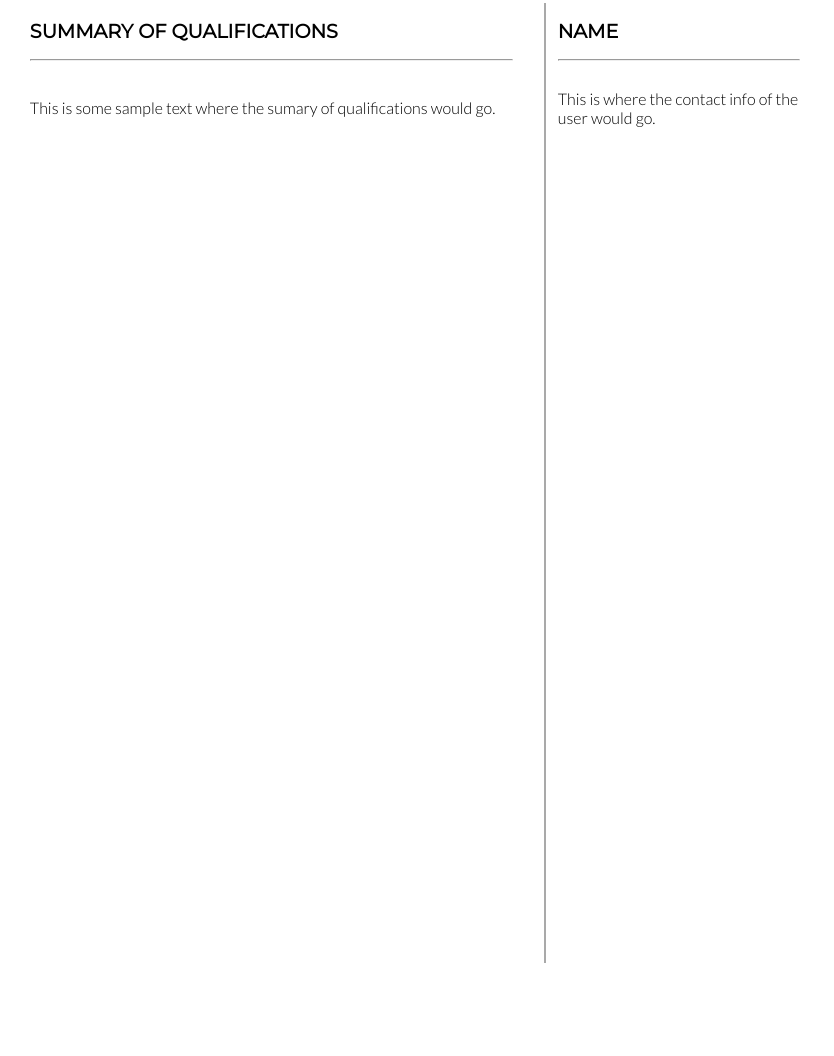
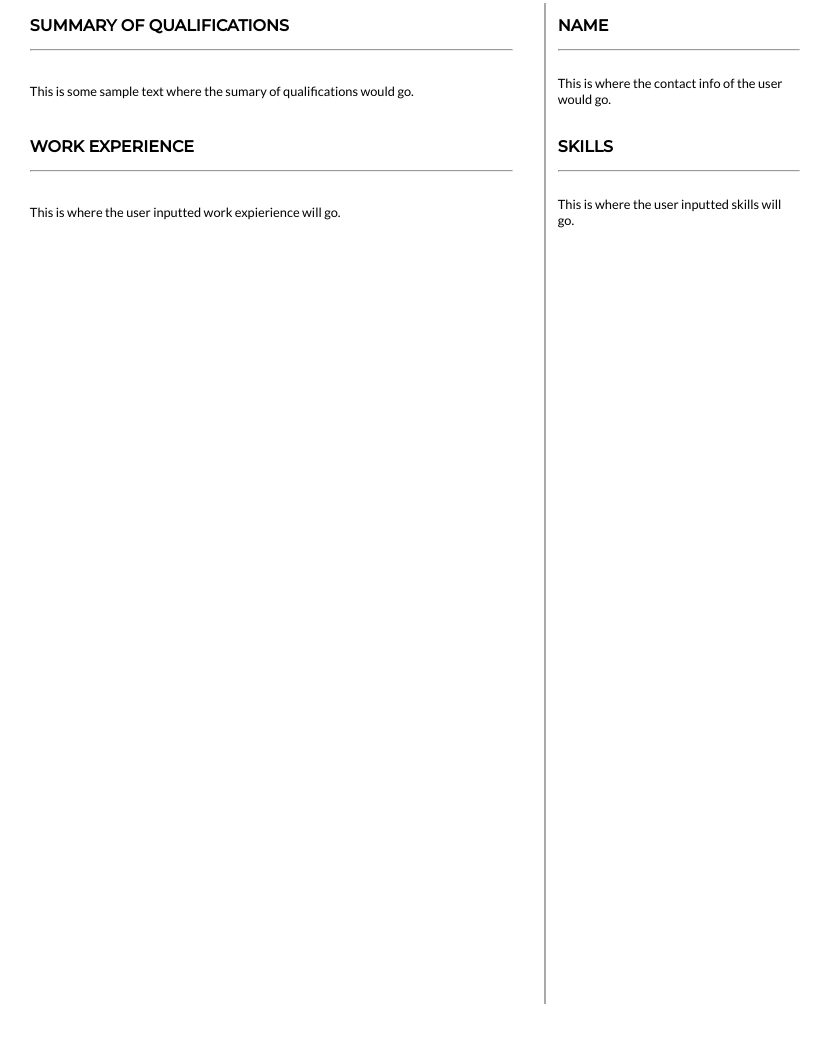
Before and after one commit to brainyshadow/resume-maker, a Python web app: template templates/templateOne.html in a window 1280 px wide. Shown: the whole page, without its empty margins (0-834 px from the left). Run offline with Jinja, Linux system fonts and the light colour scheme; the template is opened without the code that fills it, so the values that code supplies are empty.

Commit message:
Updated template one

```diff
--- a/resume.py
+++ b/resume.py
@@ -2,5 +2,4 @@ import pdfkit
 
 fileName = "Resume"
 
-pdfkit.from_url('http://google.com', fileName+'.pdf')
 pdfkit.from_file('templates/templateOne.html', fileName+'.pdf')
--- a/templates/templateOne.html
+++ b/templates/templateOne.html
@@ -4,13 +4,13 @@
     <link rel="preconnect" href="https://fonts.googleapis.com" />
     <link rel="preconnect" href="https://fonts.gstatic.com" crossorigin />
     <link
-      href="https://fonts.googleapis.com/css2?family=Montserrat:wght@300;400&display=swap"
+      href="https://fonts.googleapis.com/css2?family=Montserrat:wght@500;400&display=swap"
       rel="stylesheet"
     />
     <link rel="preconnect" href="https://fonts.googleapis.com" />
     <link rel="preconnect" href="https://fonts.gstatic.com" crossorigin />
     <link
-      href="https://fonts.googleapis.com/css2?family=Lato:wght@300&display=swap"
+      href="https://fonts.googleapis.com/css2?family=Lato:wght@400&display=swap"
       rel="stylesheet"
     />
     <title>Page Title</title>
@@ -41,7 +41,7 @@
       .vl {
         position: absolute;
         border-left: 2px solid #a9a9a9;
-        height: 120%;
+        height: 110%;
       }
       .text-container {
         margin: 0rem auto 0rem auto;
@@ -49,10 +49,11 @@
       }
       .resume-title {
         font-family: "Montserrat", sans-serif;
-        font-size: 1.2rem;
+        font-size: 1rem;
       }
       .resume-content {
         font-family: "Lato", sans-serif;
+        font-size: 0.8rem;
       }
     </style>
     <script>
@@ -79,12 +80,48 @@
       <tr>
         <td class="two-sixth-width">
           <div class="text-container">
-            <p class="resume-content">This is some sample text where the sumary of qualifications would go.</p>
+            <p class="resume-content">
+              This is some sample text where the sumary of qualifications would
+              go.
+            </p>
           </div>
         </td>
         <td class="third-width">
           <div class="text-container">
-            <p class="resume-content">This is where the contact info of the user would go.</p>
+            <p class="resume-content">
+              This is where the contact info of the user would go.
+            </p>
+          </div>
+        </td>
+      </tr>
+      <tr>
+        <th class="two-sixth-width">
+          <div class="text-container">
+            <h2 class="resume-title">WORK EXPERIENCE</h2>
+            <hr />
+          </div>
+        </th>
+        <th class="third-width">
+          <div class="vl"></div>
+          <div class="text-container">
+            <h2 class="resume-title">SKILLS</h2>
+            <hr />
+          </div>
+        </th>
+      </tr>
+      <tr>
+        <td class="two-sixth-width">
+          <div class="text-container">
+            <p class="resume-content">
+              This is where the user inputted work expierience will go.
+            </p>
+          </div>
+        </td>
+        <td class="third-width">
+          <div class="text-container">
+            <p class="resume-content">
+              This is where the user inputted skills will go.
+            </p>
           </div>
         </td>
       </tr>
```
Also changed, not shown: 1 other file.
